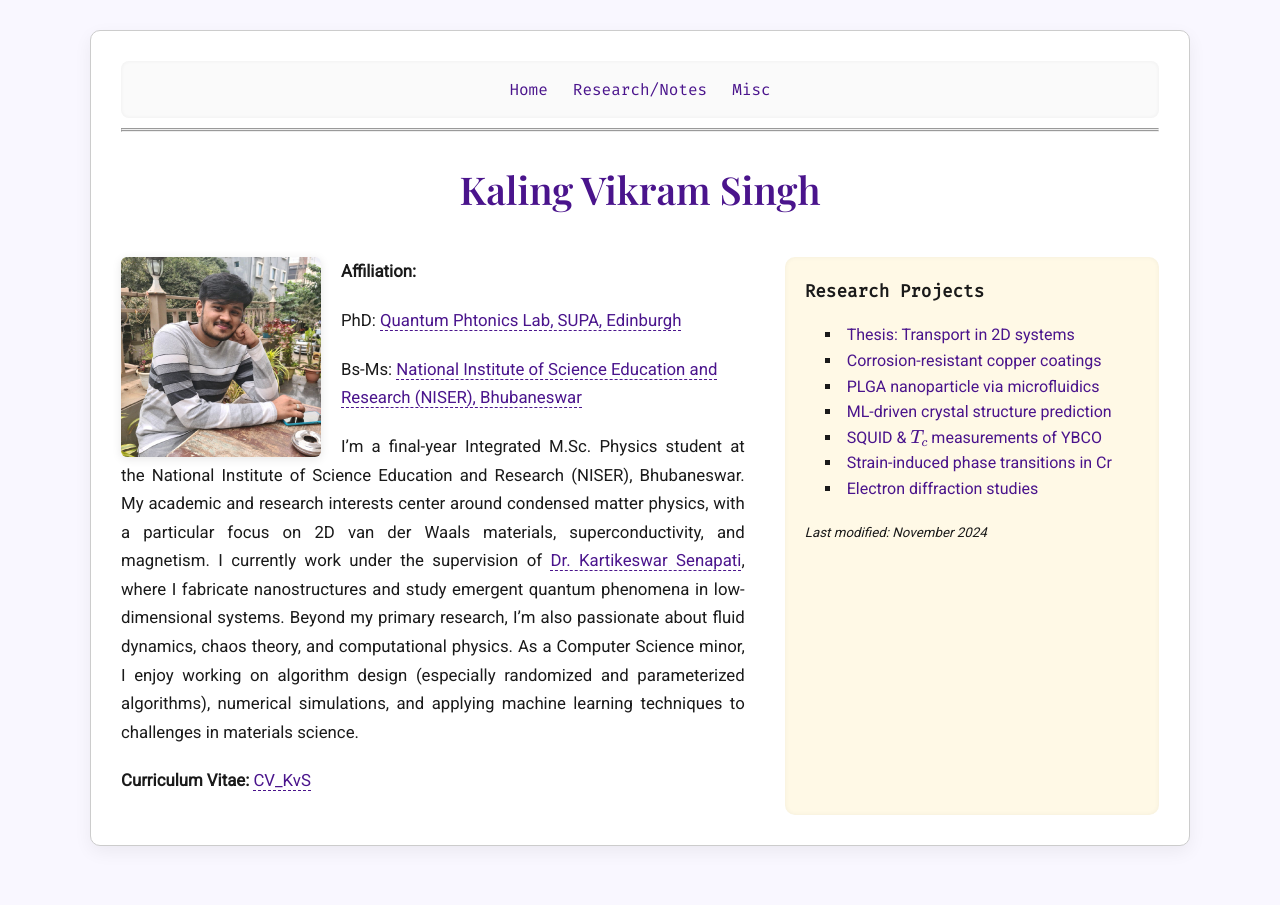
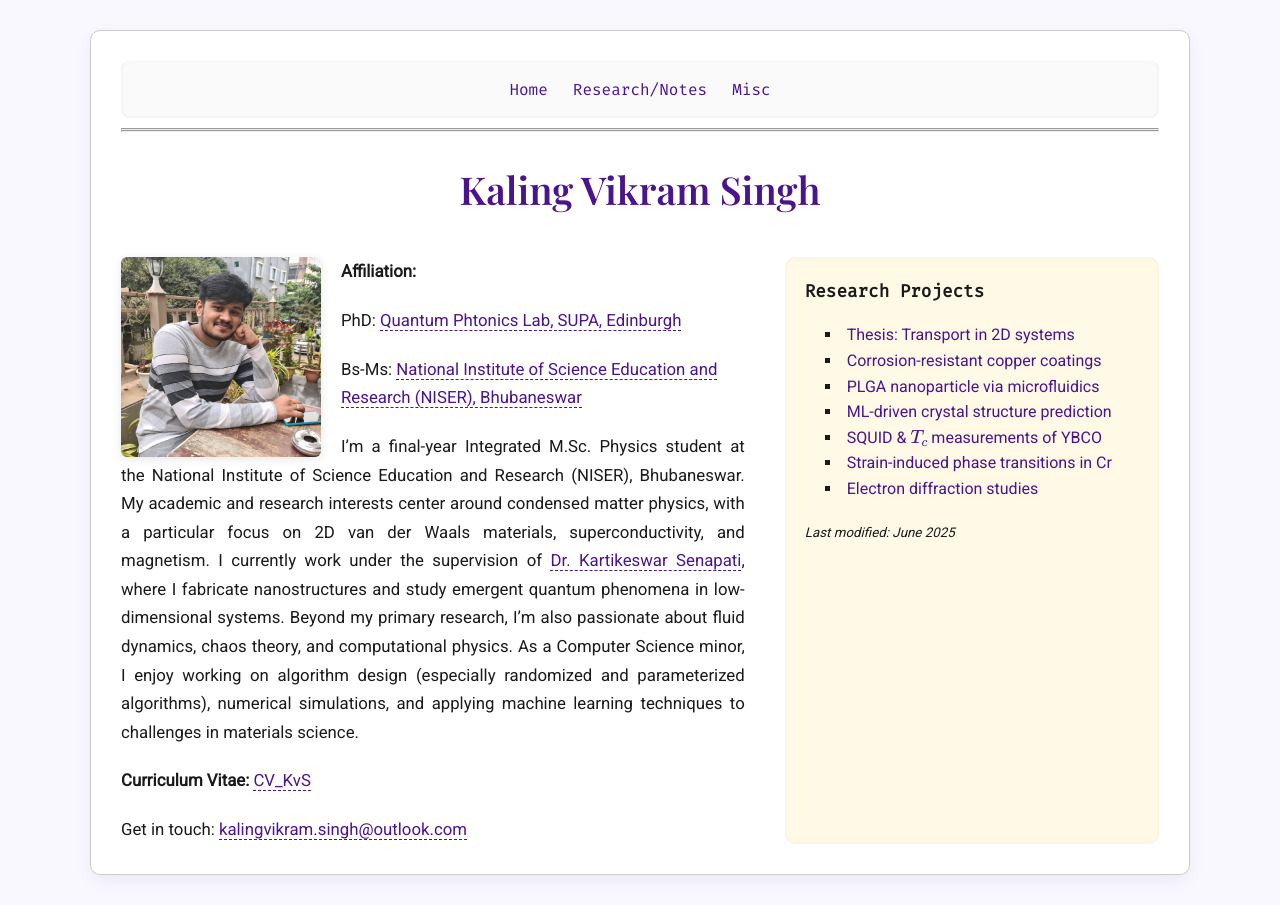
Before and after one commit to KalingVikram-Singh/kalingvikram_singh, a plain HTML site: page index.html in a window 1280 px wide. Before the commit the page ends 876 px from the top, so only its background shows below. Drawn offline with nearby package versions, Linux system fonts and the light colour scheme.

Commit message:
Update index.html

```diff
--- a/index.html
+++ b/index.html
@@ -62,6 +62,7 @@ Beyond my primary research, I’m also passionate about fluid dynamics, chaos th
         </p>
 
         <p><strong>Curriculum Vitae:</strong> <a href="files/cv.pdf" target="_blank">CV_KvS</a></p>
+        Get in touch: <a href="mailto:kalingvikram.singh@outlook.com">kalingvikram.singh@outlook.com</a>
       </div>
 
       <!-- Sidebar -->
@@ -76,7 +77,7 @@ Beyond my primary research, I’m also passionate about fluid dynamics, chaos th
           <li><a href="files/phase.pdf" target="_blank">Strain-induced phase transitions in Cr</a></li>
           <li><a href="files/elec.pdf" target="_blank">Electron diffraction studies</a></li>
         </ul>
-        <p style="margin-top:20px;"><small><em>Last modified: November 2024</em></small></p>
+        <p style="margin-top:20px;"><small><em>Last modified: June 2025</em></small></p>
       </aside>
     </section>
 
```
